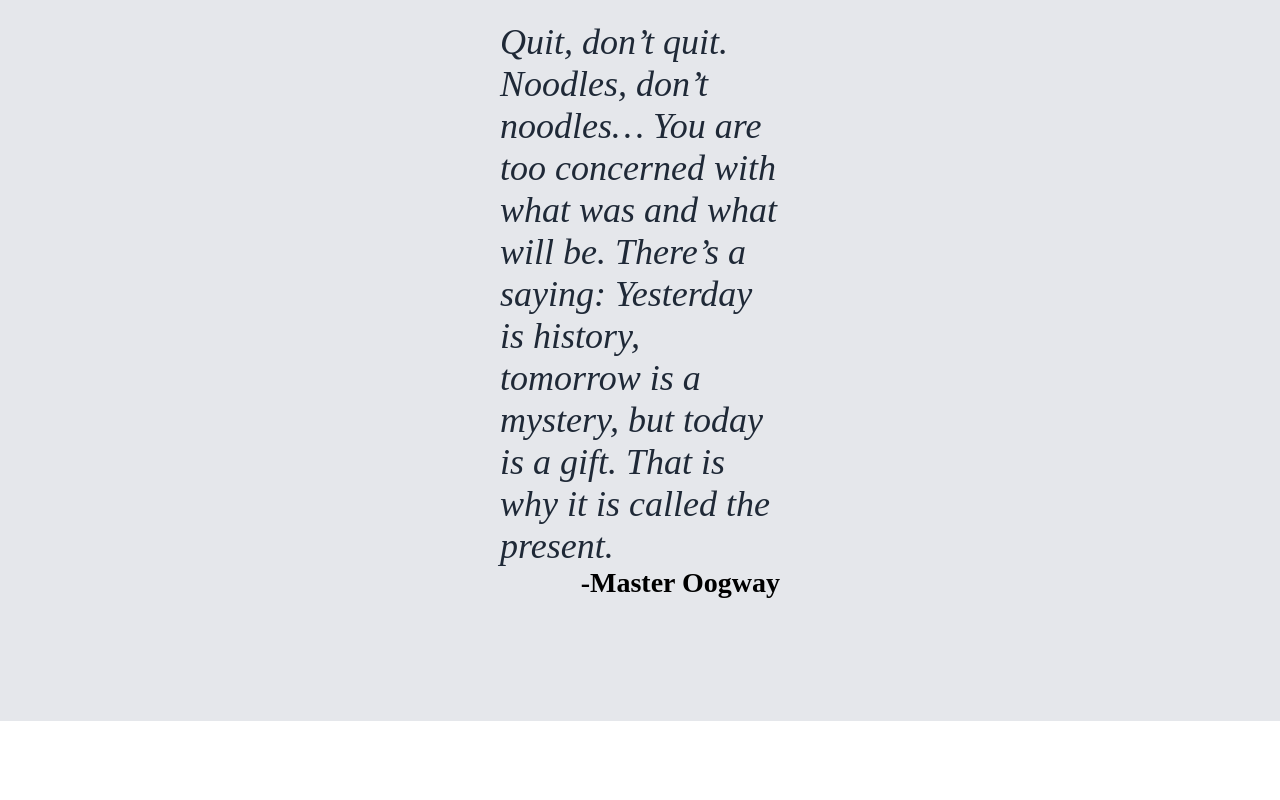
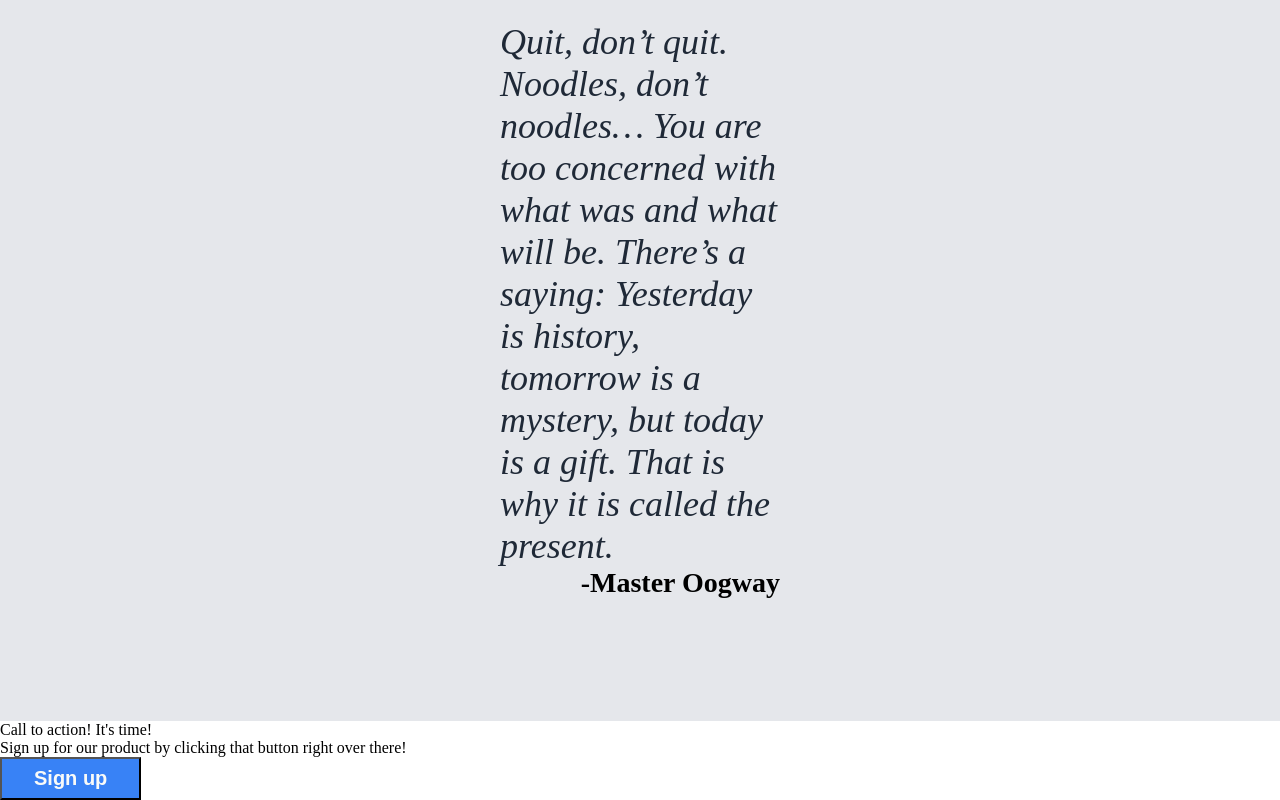
Before and after one commit to Antuuna/odin-landingpage, a plain HTML site: page index.html in a window 1280 px wide. Shown: the part 1290-2090 px from the top of the page. Before the commit the page ends 2011 px from the top, so only its background shows below. Drawn offline with Linux system fonts and the light colour scheme.

Commit message:
Add section 4 elements

```diff
--- a/index.html
+++ b/index.html
@@ -75,7 +75,16 @@
             <div class="quote-speaker">-Master Oogway</div>
         </div>
 
-
+        <!-- Section FOUR -->
+        <div class="four flex-row">
+            <div class="ad">
+                <div class="ad-body">
+                    <div class="ad-title">Call to action! It's time!</div>
+                    <div class="ad-description">Sign up for our product by clicking that button right over there!</div>
+                </div>
+                <button>Sign up</button>
+            </div>
+        </div>
 
     </body>
 </html>
```
